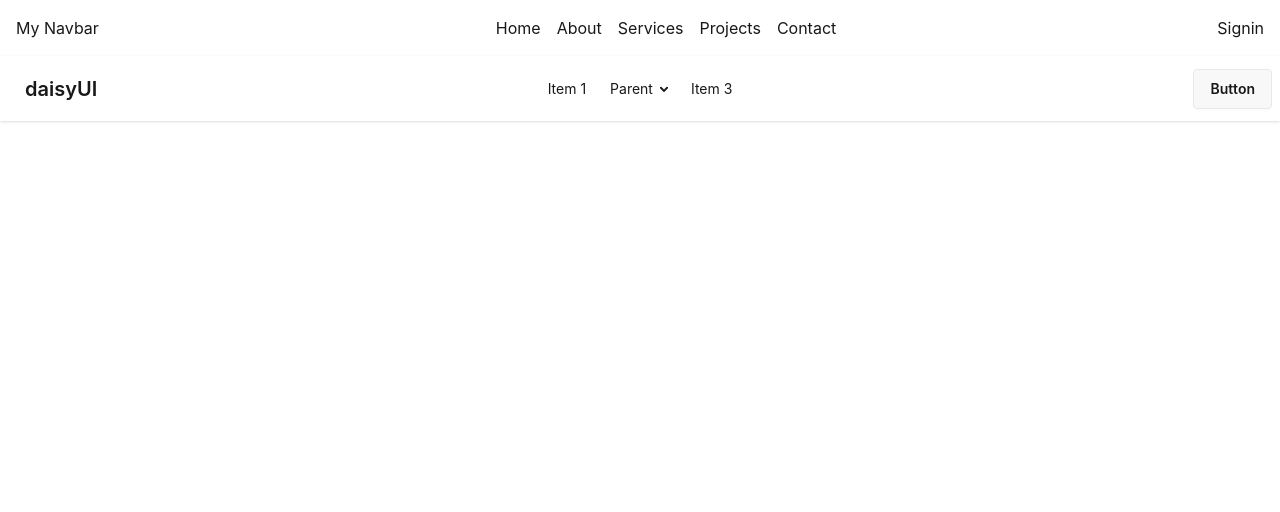
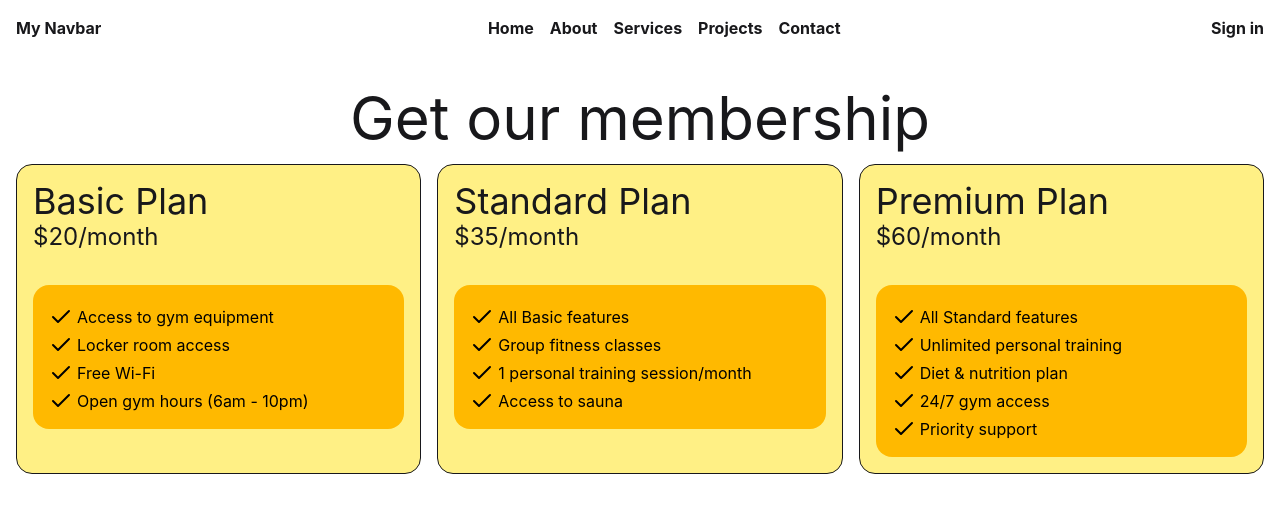
Before and after one commit to Shipan-Ahmed/react-practice-2, a React (Vite) app: page / in a window 1280 px wide. Shown: the top 512 px of the page. Built offline with nearby package versions, Linux system fonts and the light colour scheme.

Commit message:
added card

```diff
--- /dev/null
+++ b/public/Pricing.json
@@ -0,0 +1,38 @@
+{
+  "pricing": [
+    {
+      "id": 1,
+      "name": "Basic Plan",
+      "price": "$20/month",
+      "features": [
+        "Access to gym equipment",
+        "Locker room access",
+        "Free Wi-Fi",
+        "Open gym hours (6am - 10pm)"
+      ]
+    },
+    {
+      "id": 2,
+      "name": "Standard Plan",
+      "price": "$35/month",
+      "features": [
+        "All Basic features",
+        "Group fitness classes",
+        "1 personal training session/month",
+        "Access to sauna"
+      ]
+    },
+    {
+      "id": 3,
+      "name": "Premium Plan",
+      "price": "$60/month",
+      "features": [
+        "All Standard features",
+        "Unlimited personal training",
+        "Diet & nutrition plan",
+        "24/7 gym access",
+        "Priority support"
+      ]
+    }
+  ]
+}
--- a/src/App.jsx
+++ b/src/App.jsx
@@ -1,7 +1,11 @@
 
+import { Suspense } from 'react';
 import './App.css'
 import DaisyNav from './Components/DaisyNav/DaisyNav';
 import Navbar from './Components/Navbar/Navbar';
+import PricingOptions from './Components/PricingOptions/PricingOptions';
+
+const pricingPromises = fetch('Pricing.json').then(data => data.json())
 
 function App() {
 
@@ -9,11 +13,14 @@ function App() {
     <>
       <header>
         <Navbar></Navbar>
-        <DaisyNav></DaisyNav>
-
+        {/* <DaisyNav></DaisyNav> */}
       </header>
       <main>
-
+        <Suspense
+          fallback={<span className="loading loading-bars loading-xl "></span>}
+        >
+          <PricingOptions pricingPromises={pricingPromises}></PricingOptions>
+        </Suspense>
       </main>
     </>
   );
--- a/src/Components/Navbar/Navbar.jsx
+++ b/src/Components/Navbar/Navbar.jsx
@@ -38,20 +38,22 @@ const Navbar = () => {
     const Links = navLinks.map((data) => <Link key={data.id} data={data}></Link>);
 
     return (
-      <nav className="flex justify-between p-4">
-        <span className="flex gap-1 " onClick={() => setOpen(!open)}>
+      <nav className="flex justify-between p-4 font-bold">
+        <span className="flex gap-1  " onClick={() => setOpen(!open)}>
           {open ? (
             <X className="md:hidden"></X>
           ) : (
             <Menu className="md:hidden"></Menu>
           )}
-          <ul className='md:hidden'>{Links}</ul>
+          <ul className={`md:hidden absolute duration-1000 left-2 text-black font-bold ${open ? 'top-10': '-top-40'}`}>
+            {Links}
+          </ul>
 
           <h3>My Navbar</h3>
         </span>
 
         <ul className="md:flex hidden">{Links}</ul>
-        <p>Signin</p>
+        <p>Sign in</p>
       </nav>
     );
 };
--- /dev/null
+++ b/src/Components/PricingCard/CardFeature.jsx
@@ -0,0 +1,13 @@
+import { Check } from 'lucide-react';
+import React from 'react';
+
+const CardFeature = ({ feature }) => {
+    console.log(feature);
+    return (
+
+        <p className='flex gap-1 mt-1'> <Check></Check> {feature} </p>
+
+    );
+};
+
+export default CardFeature;
--- /dev/null
+++ b/src/Components/PricingCard/PricingCard.jsx
@@ -0,0 +1,20 @@
+import React from 'react';
+import CardFeature from './cardfeature';
+
+const PricingCard = ({ pricing }) => {
+    const { name, price,  features } = pricing;
+    console.log(pricing);
+    return (
+      <div className="bg-yellow-200 border rounded-2xl p-4">
+        <h3 className="text-4xl">{name}</h3>
+        <p className="text-2xl">{price}</p>
+        <div className='mt-8 bg-amber-400 rounded-2xl p-4 text-black '>
+                {
+                    features.map((feature, index)=> <CardFeature key={index} feature={feature}></CardFeature>)
+                }
+        </div>
+      </div>
+    );
+};
+
+export default PricingCard;
--- /dev/null
+++ b/src/Components/PricingOptions/PricingOptions.jsx
@@ -0,0 +1,21 @@
+import { ProjectorIcon } from 'lucide-react';
+import React, { use } from 'react';
+import PricingCard from '../PricingCard/PricingCard';
+
+const PricingOptions = ({ pricingPromises }) => {
+    const pricingData = use(pricingPromises);
+    console.log(pricingData);
+    return (
+      <div>
+        <h2 className='text-6xl text-center mt-8'>Get our membership</h2>
+        <div className='grid md:grid-cols-3 gap-4 p-4'>
+                {
+                    pricingData.pricing.map((pricing) => (
+                    <PricingCard key={pricing.id} pricing={pricing}></PricingCard>
+                ))}
+        </div>
+      </div>
+    );
+};
+
+export default PricingOptions;
```
